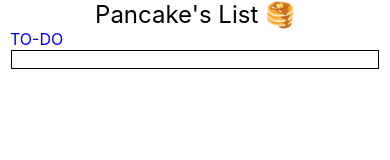
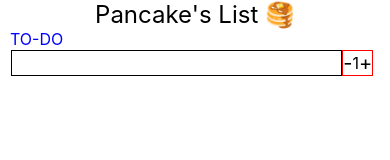
Before and after one commit to Bbeluco/PancakeList, a React Native app: screen / in a window 390 px wide. Shown: the top 160 px of the page. Built offline with nearby package versions, Linux system fonts and the light colour scheme.

Commit message:
Thought counter created

```diff
--- a/src/components/InputField/InputField.tsx
+++ b/src/components/InputField/InputField.tsx
@@ -1,5 +1,6 @@
 import React from 'react';
 import {TextInput, View} from 'react-native';
+import Counter from '../counter/Counter';
 
 interface InputFieldProps {
   populateTaskList: (text: string, index: number) => void;
@@ -8,9 +9,9 @@ interface InputFieldProps {
 
 function InputField(props: InputFieldProps): JSX.Element {
   return (
-    <View style={{padding: 1}}>
+    <View style={{padding: 1, flexDirection: 'row'}}>
       <TextInput
-        style={{borderWidth: 1}}
+        style={{borderWidth: 1, width: '90%'}}
         onSubmitEditing={submitAction =>
           props.populateTaskList(
             submitAction.nativeEvent.text,
@@ -18,6 +19,7 @@ function InputField(props: InputFieldProps): JSX.Element {
           )
         }
       />
+      <Counter />
     </View>
   );
 }
--- a/src/components/ListItems/ListItemsHooks.ts
+++ b/src/components/ListItems/ListItemsHooks.ts
@@ -8,7 +8,7 @@ function ListItemsHooks() {
       setTaskList([...taskList, newTask]);
     } else {
       //TODO: The current array taskList starts with [""] object, this is why I added indexItemList + 1 to edit
-      //I belive that is convenient to correct this point, so the application will count correctly
+      //I belive it is convenient to correct this point, so the application counts correctly
       taskList[indexItemList + 1] = newTask;
       setTaskList([...taskList]);
     }
--- /dev/null
+++ b/src/components/counter/Counter.tsx
@@ -0,0 +1,32 @@
+import React from 'react';
+import {Text, TouchableOpacity, View} from 'react-native';
+import CounterHooks from './CounterHooks';
+
+function Counter(): JSX.Element {
+  const {count, updateCount} = CounterHooks();
+
+  return (
+    <View
+      style={{
+        flexDirection: 'row-reverse',
+        borderColor: 'red',
+        borderWidth: 1,
+      }}>
+      <TouchableOpacity
+        onPress={() => updateCount('sum')}
+        style={{justifyContent: 'center'}}>
+        <Text style={{fontSize: 20}}>+</Text>
+      </TouchableOpacity>
+      <View style={{justifyContent: 'center'}}>
+        <Text style={{fontSize: 16}}>{count}</Text>
+      </View>
+      <TouchableOpacity
+        onPress={() => updateCount('subtraction')}
+        style={{justifyContent: 'center'}}>
+        <Text style={{fontSize: 20}}>-</Text>
+      </TouchableOpacity>
+    </View>
+  );
+}
+
+export default Counter;
--- /dev/null
+++ b/src/components/counter/CounterHooks.ts
@@ -0,0 +1,19 @@
+import {useState} from 'react';
+
+function CounterHooks() {
+  const [count, setCount] = useState(1);
+
+  function updateCount(option: string) {
+    if (option === 'sum') {
+      setCount(count + 1);
+    } else {
+      if (count - 1 > 0) {
+        setCount(count - 1);
+      }
+    }
+  }
+
+  return {count, updateCount};
+}
+
+export default CounterHooks;
```
